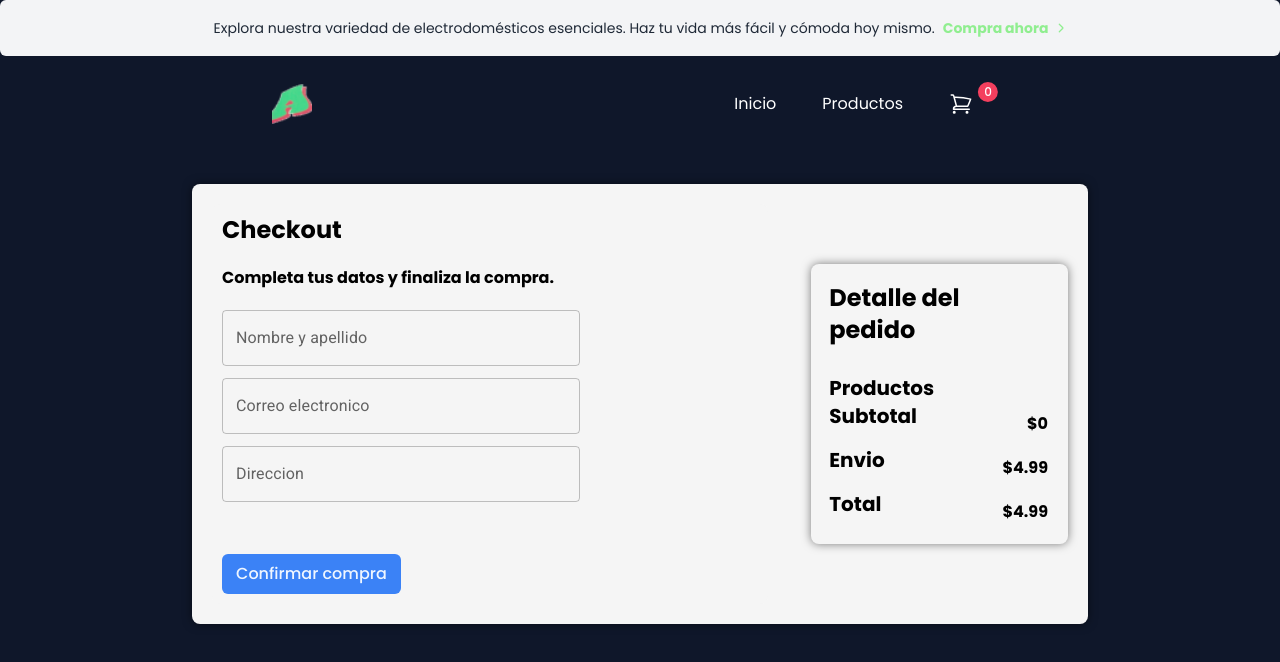
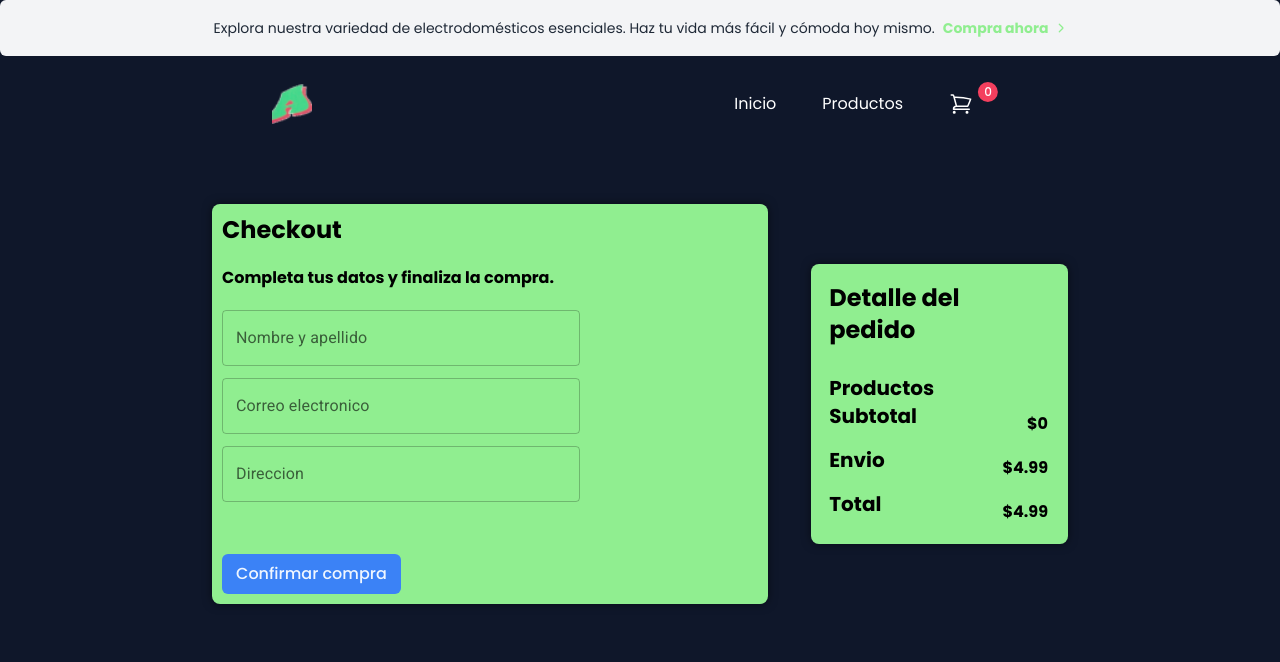
Before and after one commit to agusflores/e-commerce, a React (Vite) app: page /detail-purchase in a window 1280 px wide. Shown: the top 662 px of the page. Built offline with nearby package versions, Linux system fonts and the light colour scheme.

Commit message:
cambios varios

```diff
--- a/src/components/atoms/ProductCard.jsx
+++ b/src/components/atoms/ProductCard.jsx
@@ -49,8 +49,8 @@ export const ProductCard = ({ product }) => {
               ) : (
                 <>
                   {cartContext.cart.find((item) => item.id === product.id) ? (
-                    <p className="text-black-500">
-                      El producto se cargo al carrito
+                    <p className="text-black-500 text-center font-medium font-bold">
+                      Producto agregado
                     </p>
                   ) : (
                     <button
--- a/src/components/atoms/ProductView.jsx
+++ b/src/components/atoms/ProductView.jsx
@@ -37,8 +37,8 @@ export const ProductView = ({ product }) => {
                       {cartContext.cart.find(
                         (item) => item.id === product.id
                       ) ? (
-                        <p className=" font-bold text-white text-center">
-                          El producto se cargo al carrito
+                        <p className=" font-bold text-white text-center font-medium">
+                          Producto agregado
                         </p>
                       ) : (
                         <button
--- a/src/index.css
+++ b/src/index.css
@@ -56,9 +56,7 @@ html {
   padding: 10px;
   height: auto;
   width: 70%;
-  background-color: whitesmoke;
   border-radius: 8px;
-  box-shadow: 0 0 10px rgba(0, 0, 0, 0.5);
 }
 
 .data-container {
@@ -75,10 +73,11 @@ html {
   width: 65%;
   height: 400px;
   border-radius: 8px;
-  background-color: whitesmoke;
+  background-color: lightgreen;
   display: flex;
   flex-direction: column;
   justify-content: space-between;
+  box-shadow: 0 0 10px rgba(0, 0, 0, 0.5);
 }
 
 .detail-container {
@@ -86,7 +85,7 @@ html {
   height: 100%;
   width: 30%;
   border-radius: 8px;
-  background-color: whitesmoke;
+  background-color: lightgreen;
   display: flex;
   flex-direction: column;
   box-shadow: 0 0 10px rgba(0, 0, 0, 0.5);
```
